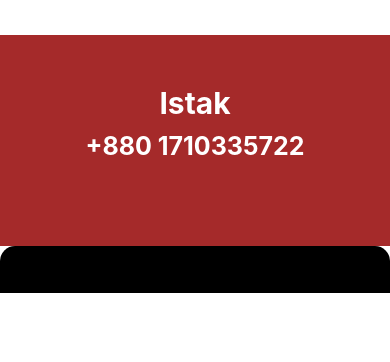
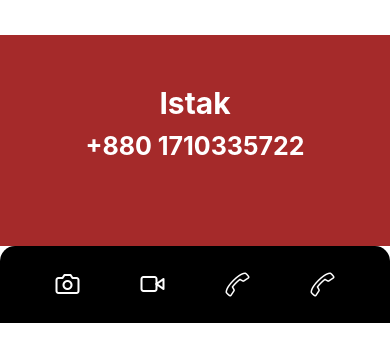
Before and after one commit to alnooristiak/video_calling_app, a React Native app: screen / in a window 390 px wide. Shown: the top 362 px of the page. Built offline with nearby package versions, Linux system fonts and the light colour scheme.

Commit message:
add calling section icon

```diff
--- a/screens/callingScreen/CallingScreen.js
+++ b/screens/callingScreen/CallingScreen.js
@@ -1,5 +1,8 @@
 import { StyleSheet, Text, View } from 'react-native'
 import React from 'react'
+import { Feather } from '@expo/vector-icons';
+import { SimpleLineIcons } from '@expo/vector-icons';
+
 
 const CallingScreen = () => {
     return (
@@ -10,9 +13,22 @@ const CallingScreen = () => {
             </View>
             {/* button container section */}
             <View style={styles.buttonContainer}>
-                <Text>icon</Text>
+                <View>
+                    <Feather name="camera" size={24} color="white" />
+                </View>
+                <View>
+                    <Feather name="video" size={24} color="white" />
+                    {/* <Feather name="video-off" size={24} color="black" /> */}
+                </View>
+                <View>
+                    <SimpleLineIcons name="call-end" size={24} color="white" />
+                </View>
+                <View>
+                    <SimpleLineIcons name="call-end" size={24} color="white" />
+                </View>
             </View>
         </View>
+
     )
 }
 
@@ -44,10 +60,12 @@ const styles = StyleSheet.create({
     buttonContainer: {
         backgroundColor: 'black',
         // width: '100%',
-        padding: 15,
+        padding: 25,
         borderTopLeftRadius: 15,
         borderTopRightRadius: 15,
         // marginTop: 'auto',
         marginBottom: 50,
+        flexDirection: 'row',
+        justifyContent: 'space-around'
     }
 })
```
